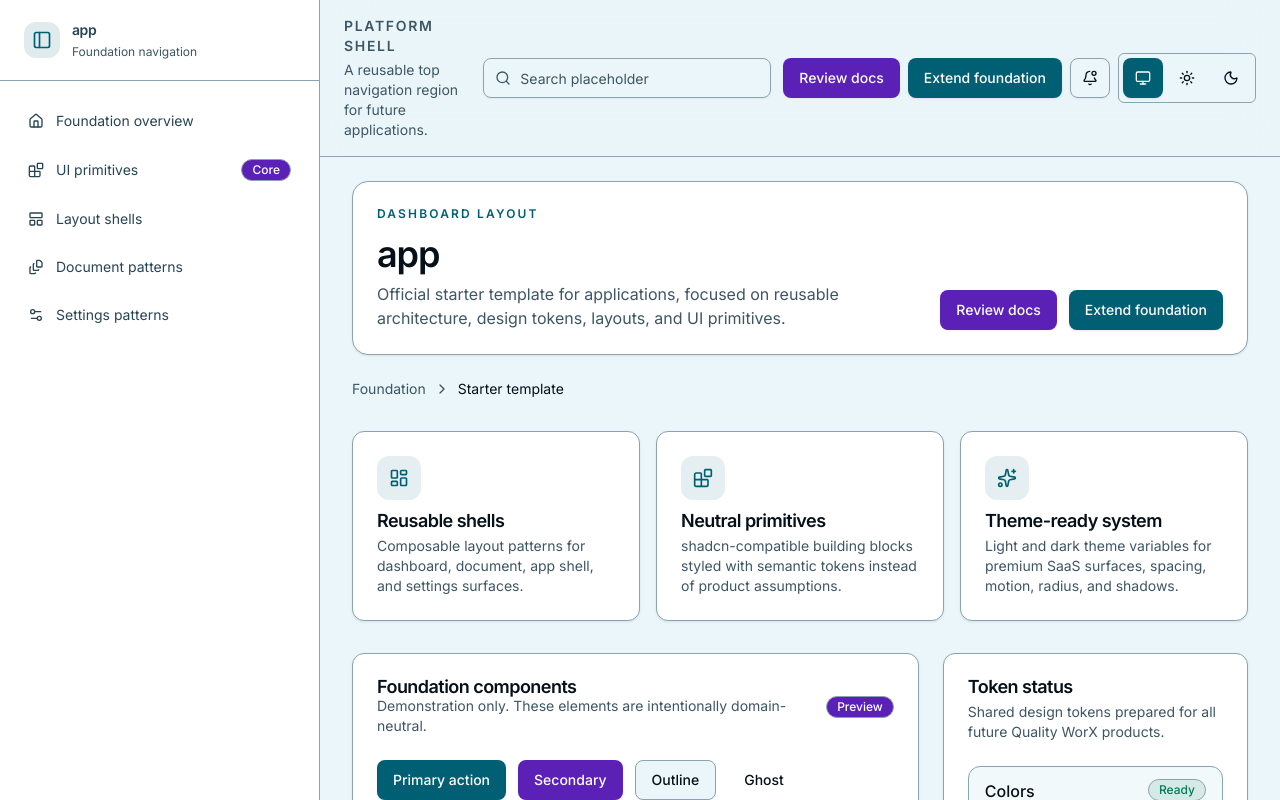
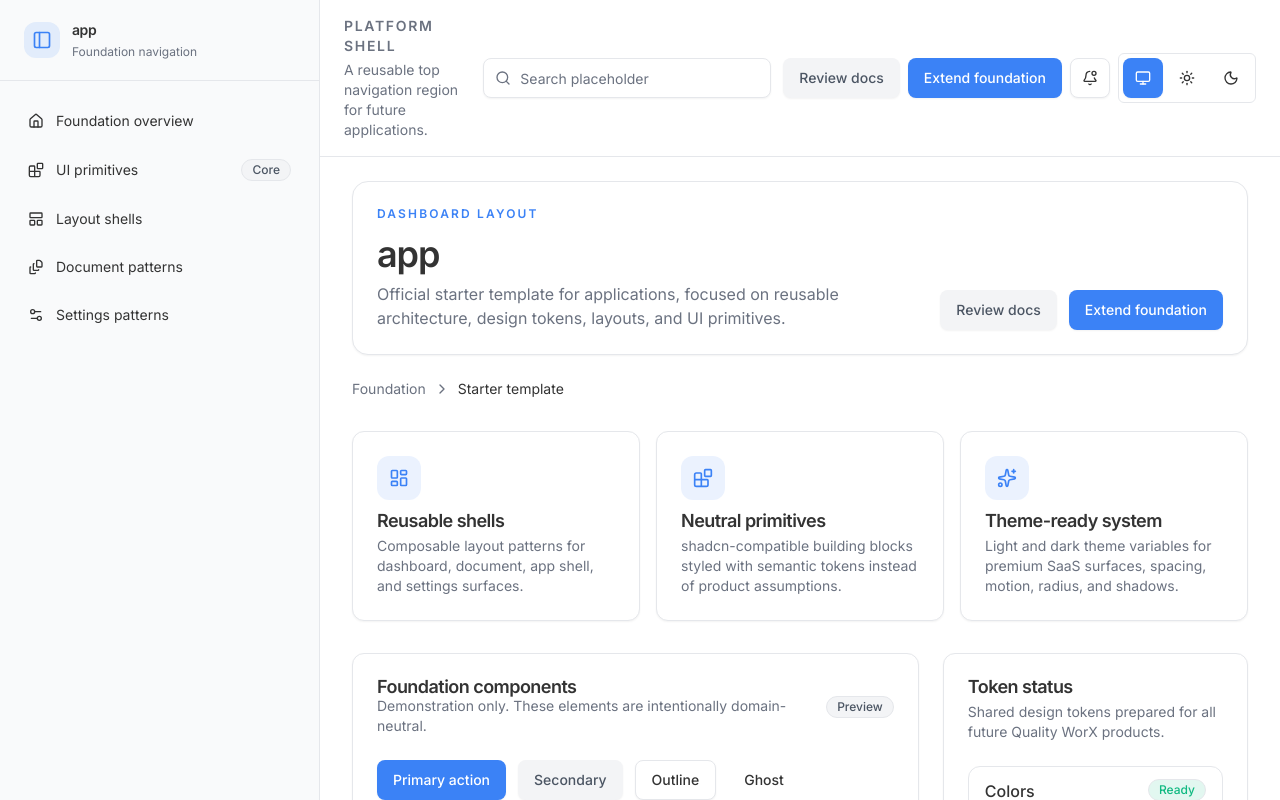
Before and after one commit to PaddeFTW/app-template, a Next.js app: page / in a window 1280 px wide. Shown: the top 800 px of the page. Built offline with nearby package versions, Linux system fonts and the light colour scheme.

Commit message:
Apply Modern Minimal CSS variables

```diff
--- a/app/globals.css
+++ b/app/globals.css
@@ -3,34 +3,44 @@
 
 @custom-variant dark (&:is(.dark *));
 
-/* Laser Tech Light */
+/* v0 Modern Minimal — light */
 :root {
-  --background: oklch(0.965 0.013 214.358);
-  --foreground: oklch(0.167 0.023 242.450);
-  --card: oklch(1 0 0);
-  --card-foreground: oklch(0.167 0.023 242.450);
-  --popover: oklch(1 0 0);
-  --popover-foreground: oklch(0.167 0.023 242.450);
-  --primary: oklch(0.448 0.081 218.734);
-  --primary-foreground: oklch(1 0 0);
-  --secondary: oklch(0.432 0.211 292.759);
-  --secondary-foreground: oklch(1 0 0);
-  --muted: oklch(0.934 0.025 212.239);
-  --muted-foreground: oklch(0.439 0.037 234.321);
-  --accent: oklch(0.719 0.126 213.680);
-  --accent-foreground: oklch(0.167 0.023 242.450);
-  --success: oklch(0.508 0.105 165.612);
-  --warning: oklch(0.555 0.146 48.998);
-  --destructive: oklch(0.514 0.198 16.935);
-  --destructive-foreground: oklch(1 0 0);
-  --border: oklch(0.701 0.034 230.503);
-  --input: oklch(0.701 0.034 230.503);
-  --ring: oklch(0.448 0.081 218.734);
-  --surface: oklch(0.983 0.008 216.623);
-  --surface-elevated: oklch(1 0 0);
-  --sidebar: oklch(1 0 0);
-  --sidebar-foreground: oklch(0.372 0.044 234.321);
-  --sidebar-accent: oklch(0.921 0.042 209.671);
+  --background: #ffffff;
+  --foreground: #333333;
+  --card: #ffffff;
+  --card-foreground: #333333;
+  --popover: #ffffff;
+  --popover-foreground: #333333;
+  --primary: #3b82f6;
+  --primary-foreground: #ffffff;
+  --secondary: #f3f4f6;
+  --secondary-foreground: #4b5563;
+  --muted: #f9fafb;
+  --muted-foreground: #6b7280;
+  --accent: #e0f2fe;
+  --accent-foreground: #1e3a8a;
+  --success: #10b981;
+  --warning: #f59e0b;
+  --destructive: #ef4444;
+  --destructive-foreground: #ffffff;
+  --border: #e5e7eb;
+  --input: #e5e7eb;
+  --ring: #3b82f6;
+  --surface: #ffffff;
+  --surface-elevated: #ffffff;
+  --chart-1: #3b82f6;
+  --chart-2: #2563eb;
+  --chart-3: #1d4ed8;
+  --chart-4: #1e40af;
+  --chart-5: #1e3a8a;
+  --sidebar: #f9fafb;
+  --sidebar-foreground: #333333;
+  --sidebar-primary: #3b82f6;
+  --sidebar-primary-foreground: #ffffff;
+  --sidebar-accent: #e0f2fe;
+  --sidebar-accent-foreground: #1e3a8a;
+  --sidebar-border: #e5e7eb;
+  --sidebar-ring: #3b82f6;
   --space-1: 0.25rem;
   --space-2: 0.5rem;
   --space-3: 0.75rem;
@@ -46,12 +56,13 @@
   --radius-md: 0.375rem;
   --radius-lg: 0.5rem;
   --radius-xl: 0.75rem;
-  --shadow-xs: 0 1px 2px 0 rgb(6 16 24 / 0.05);
-  --shadow-sm: 0 1px 3px 0 rgb(6 16 24 / 0.07), 0 1px 2px -1px rgb(6 16 24 / 0.06);
-  --shadow-md: 0 10px 28px -12px rgb(6 16 24 / 0.12);
-  --shadow-lg: 0 18px 48px -20px rgb(6 16 24 / 0.16);
-  --font-sans: "Geist Sans", Inter, ui-sans-serif, system-ui, sans-serif;
-  --font-mono: ui-monospace, SFMono-Regular, monospace;
+  --shadow-xs: 0 1px 2px 0 #0000000d;
+  --shadow-sm: 0 1px 2px 0 #0000000d;
+  --shadow-md: 0 1px 2px 0 #0000000d;
+  --shadow-lg: 0 1px 2px 0 #0000000d;
+  --font-sans: var(--font-inter), Inter, ui-sans-serif, system-ui, sans-serif;
+  --font-serif: var(--font-source-serif), "Source Serif 4", ui-serif, Georgia, serif;
+  --font-mono: var(--font-geist-mono), "Geist Mono", ui-monospace, SFMono-Regular, monospace;
   --tracking-tight: -0.03em;
   --tracking-wide: 0.04em;
   --duration-fast: 150ms;
@@ -60,38 +71,44 @@
   --ease-standard: cubic-bezier(0.16, 1, 0.3, 1);
 }
 
-/* Laser Tech High Contrast Dark */
+/* v0 Modern Minimal — dark */
 .dark {
-  --background: oklch(0 0 0);
-  --foreground: oklch(1 0 0);
-  --card: oklch(0.149 0.017 259.921);
-  --card-foreground: oklch(1 0 0);
-  --popover: oklch(0.177 0.034 269.559);
-  --popover-foreground: oklch(1 0 0);
-  --primary: oklch(0.844 0.146 209.285);
-  --primary-foreground: oklch(0.164 0.029 216.103);
-  --secondary: oklch(0.709 0.159 293.541);
-  --secondary-foreground: oklch(0.164 0.029 270);
-  --muted: oklch(0.210 0.032 264.665);
-  --muted-foreground: oklch(0.777 0.030 254.713);
-  --accent: oklch(0.844 0.146 209.285);
-  --accent-foreground: oklch(0.164 0.029 216.103);
-  --success: oklch(0.861 0.151 163.239);
-  --warning: oklch(0.883 0.158 91.377);
-  --destructive: oklch(0.743 0.160 11.773);
-  --destructive-foreground: oklch(0.164 0.029 216.103);
-  --border: oklch(0.485 0.044 258.348);
-  --input: oklch(0.485 0.044 258.348);
-  --ring: oklch(1 0 0);
-  --surface: oklch(0.149 0.017 259.921);
-  --surface-elevated: oklch(0.177 0.034 269.559);
-  --sidebar: oklch(0.120 0.015 252.513);
-  --sidebar-foreground: oklch(1 0 0);
-  --sidebar-accent: oklch(0.326 0.060 221.218);
-  --shadow-xs: 0 1px 2px 0 rgb(0 0 0 / 0.45);
-  --shadow-sm: 0 1px 3px 0 rgb(0 0 0 / 0.5), 0 1px 2px -1px rgb(0 0 0 / 0.4);
-  --shadow-md: 0 12px 32px -14px rgb(0 0 0 / 0.65);
-  --shadow-lg: 0 24px 70px -28px rgb(0 0 0 / 0.8);
+  --background: #0f172a;
+  --foreground: #f3f4f6;
+  --card: #1e293b;
+  --card-foreground: #f3f4f6;
+  --popover: #1e293b;
+  --popover-foreground: #f3f4f6;
+  --primary: #3b82f6;
+  --primary-foreground: #ffffff;
+  --secondary: #1e293b;
+  --secondary-foreground: #cbd5e1;
+  --muted: #1e293b;
+  --muted-foreground: #94a3b8;
+  --accent: #1e3a8a;
+  --accent-foreground: #e0f2fe;
+  --success: #34d399;
+  --warning: #fbbf24;
+  --destructive: #ef4444;
+  --destructive-foreground: #ffffff;
+  --border: #334155;
+  --input: #334155;
+  --ring: #3b82f6;
+  --surface: #0f172a;
+  --surface-elevated: #1e293b;
+  --chart-1: #3b82f6;
+  --chart-2: #2563eb;
+  --chart-3: #1d4ed8;
+  --chart-4: #1e40af;
+  --chart-5: #1e3a8a;
+  --sidebar: #1e293b;
+  --sidebar-foreground: #f3f4f6;
+  --sidebar-primary: #3b82f6;
+  --sidebar-primary-foreground: #ffffff;
+  --sidebar-accent: #1e3a8a;
+  --sidebar-accent-foreground: #e0f2fe;
+  --sidebar-border: #334155;
+  --sidebar-ring: #3b82f6;
 }
 
 @theme inline {
@@ -118,8 +135,19 @@
   --color-ring: var(--ring);
   --color-surface: var(--surface);
   --color-surface-elevated: var(--surface-elevated);
+  --color-chart-1: var(--chart-1);
+  --color-chart-2: var(--chart-2);
+  --color-chart-3: var(--chart-3);
+  --color-chart-4: var(--chart-4);
+  --color-chart-5: var(--chart-5);
   --color-sidebar: var(--sidebar);
   --color-sidebar-foreground: var(--sidebar-foreground);
+  --color-sidebar-primary: var(--sidebar-primary);
+  --color-sidebar-primary-foreground: var(--sidebar-primary-foreground);
+  --color-sidebar-accent: var(--sidebar-accent);
+  --color-sidebar-accent-foreground: var(--sidebar-accent-foreground);
+  --color-sidebar-border: var(--sidebar-border);
+  --color-sidebar-ring: var(--sidebar-ring);
   --radius-sm: var(--radius-sm);
   --radius-md: var(--radius-md);
   --radius-lg: var(--radius-lg);
@@ -129,6 +157,7 @@
   --shadow-md: var(--shadow-md);
   --shadow-lg: var(--shadow-lg);
   --font-sans: var(--font-sans);
+  --font-serif: var(--font-serif);
   --font-mono: var(--font-mono);
 }
 
@@ -144,9 +173,6 @@ body {
   @apply bg-background text-foreground antialiased;
   min-height: 100vh;
   font-family: var(--font-sans);
-  background-image:
-    radial-gradient(circle at top, color-mix(in oklab, var(--primary) 10%, transparent) 0%, transparent 36%),
-    linear-gradient(180deg, var(--background) 0%, var(--background) 100%);
 }
 
 a {
```
